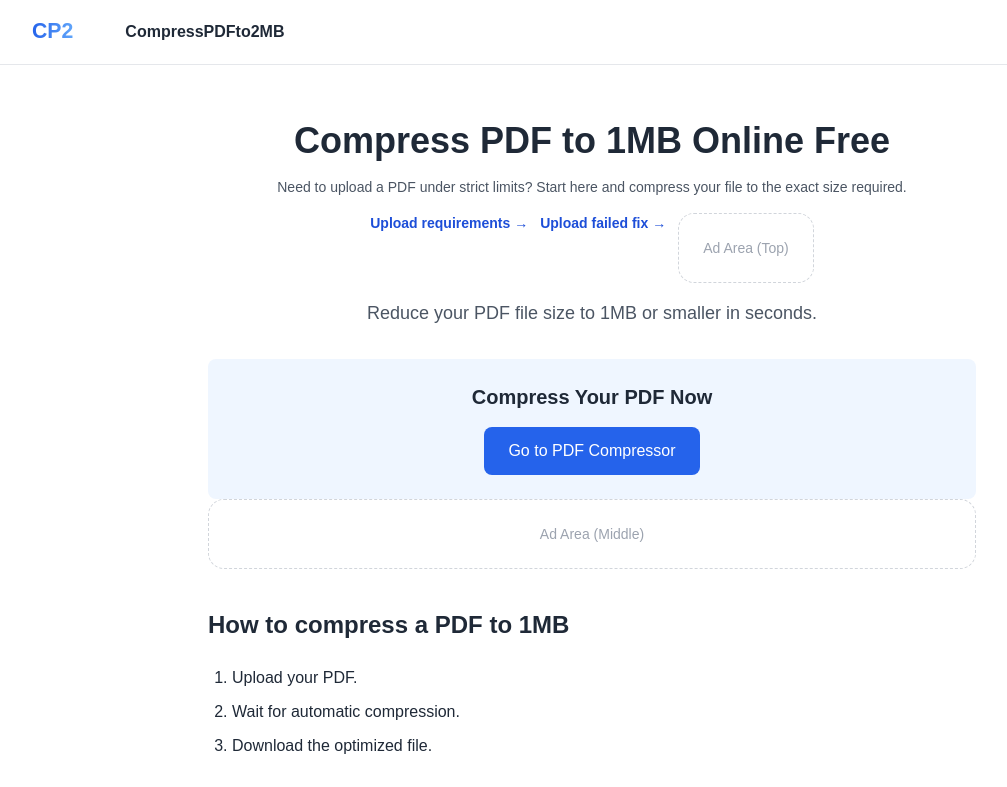
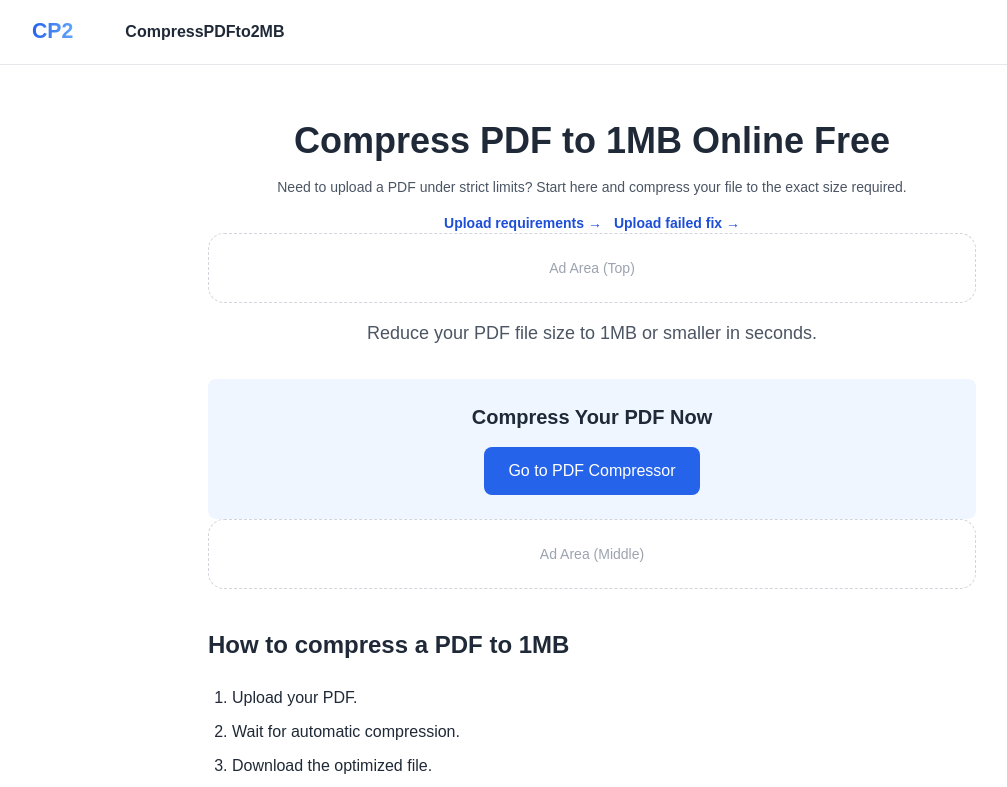
Before and after one commit to behicyildirim/compresspdfto2mb, a Next.js app: page /compress-pdf-to-1mb in a window 1280 px wide. Shown: the top 787 px of the page, without its empty margins (48-1055 px from the left). Built offline with nearby package versions, Linux system fonts and the light colour scheme.

Commit message:
Fix AdSlot 2

```diff
--- a/app/compress-pdf-to-1mb/page.tsx
+++ b/app/compress-pdf-to-1mb/page.tsx
@@ -28,10 +28,9 @@ export default function CompressPdfTo1MbPage() {
     <Link href="/pdf-upload-failed-on-website" className="text-blue-700 font-semibold hover:underline text-sm">
       Upload failed fix →
     </Link>
-    <AdSlot label="Ad Area (Top)" />
   </div>
 </div>
-
+    <AdSlot label="Ad Area (Top)" />
         <p className="mt-4 text-lg text-gray-600 text-center">
           Reduce your PDF file size to 1MB or smaller in seconds.
         </p>
```
